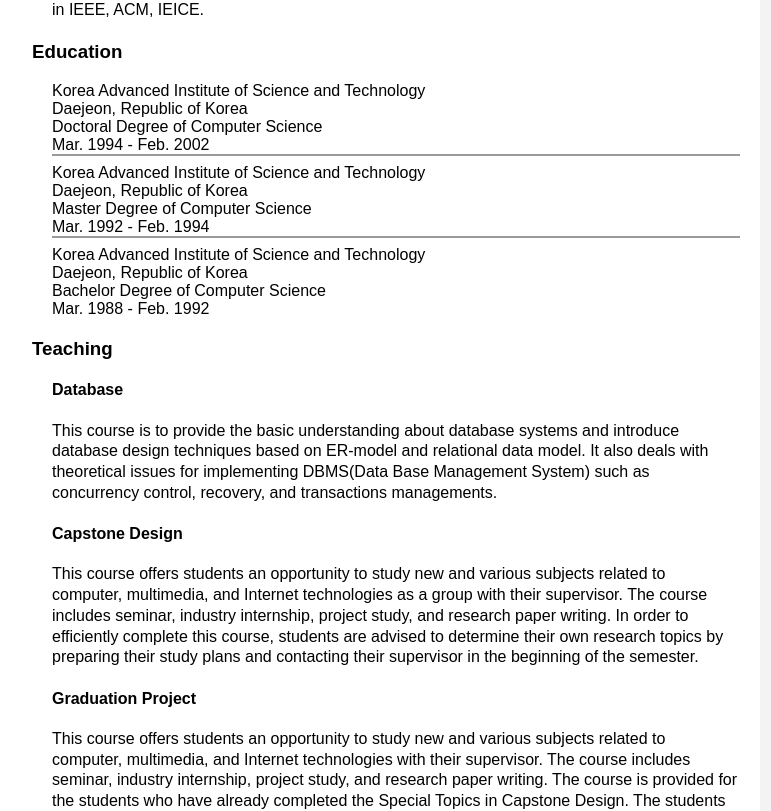
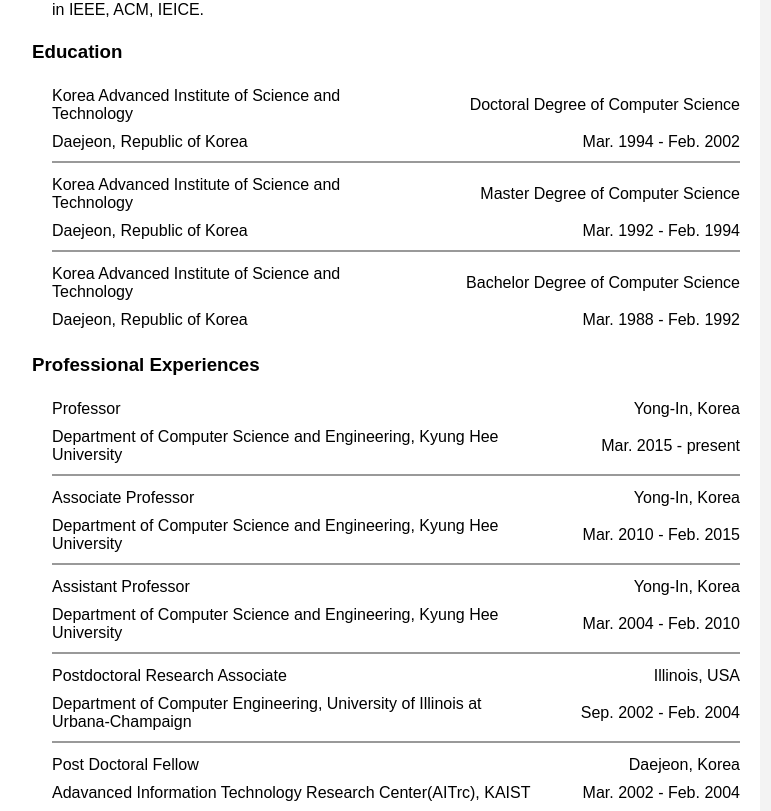
Before and after one commit to meongju0o0/DKE-homepage, a React (Create React App) app: page /pages/about/about-professor in a window 1280 px wide. Shown: the part 809-1620 px from the top of the page, without its empty margins (264-1035 px from the left). Built offline with nearby package versions, Linux system fonts and the light colour scheme.

Commit message:
Update prof profile

```diff
--- a/src/components/Footer.js
+++ b/src/components/Footer.js
@@ -6,7 +6,7 @@
         <footer> {
             <div className="footer">
                 <div className="wrapper">
-                    <p>ⓒ 2023 KHU DKE Lab. DKE Lab uses MIT License.</p>
+                    <p>ⓒ 2024 KHU DKE Lab. All rights reserved.</p>
                 </div>
             </div>
         }
--- a/src/components/Navbar.js
+++ b/src/components/Navbar.js
@@ -54,12 +54,12 @@
                         <div className="dropdown-content">
                             <Link to="/pages/about/about-professor">About Professor</Link>
                             <Link to="/pages/about/missions">Missions</Link>
+                        </div>
                     </div>
                 </div>
             </div>
-        </div>
         }
-    </nav>
+        </nav>
     );
 };
 
--- a/src/components/pages/about/AboutProfessor.js
+++ b/src/components/pages/about/AboutProfessor.js
@@ -1,6 +1,7 @@
 import React from 'react';
 
 import { Education } from './Education';
+import { Experiences } from './Experiences';
 import '../styles/Default.css';
 import '../styles/AboutProfessor.css';
 
@@ -48,6 +49,20 @@
                     </ul>
                 </div>
                 <div className="section">
+                    <h3 className="intro">Professional Experiences</h3>
+                    <ul>
+                        <Experiences department = { "Department of Computer Science and Engineering" } company = { "Kyung Hee University" } position = { "Professor" } country = { "Yong-In, Korea" } date = { "Mar. 2015 - present" } />
+                        <hr style={ {marginTop: '0px', border: 'solid 1px #999'} }/>
+                        <Experiences department = { "Department of Computer Science and Engineering" } company = { "Kyung Hee University" } position = { "Associate Professor" } country = { "Yong-In, Korea" } date = { "Mar. 2010 - Feb. 2015" } />
+                        <hr style={ {marginTop: '0px', border: 'solid 1px #999'} }/>
+                        <Experiences department = { "Department of Computer Science and Engineering" } company = { "Kyung Hee University" } position = { "Assistant Professor" } country = { "Yong-In, Korea" } date = { "Mar. 2004 - Feb. 2010" } />
+                        <hr style={ {marginTop: '0px', border: 'solid 1px #999'} }/>
+                        <Experiences department = { "Department of Computer Engineering" } company = { "University of Illinois at Urbana-Champaign" } position = { "Postdoctoral Research Associate" } country = { "Illinois, USA" } date = { "Sep. 2002 - Feb. 2004" } />
+                        <hr style={ {marginTop: '0px', border: 'solid 1px #999'} }/>
+                        <Experiences department = { "Adavanced Information Technology Research Center(AITrc)" } company = { "KAIST" } position = { "Post Doctoral Fellow" } country = { "Daejeon, Korea" } date = { "Mar. 2002 - Feb. 2004" } />
+                    </ul>
+                </div>
+                <div className="section">
                     <h3 className="intro">Teaching</h3>
                     <ul>
                         <h4>Database</h4>
--- a/src/components/pages/about/Education.js
+++ b/src/components/pages/about/Education.js
@@ -1,25 +1,19 @@
 import React from 'react';
 
+import '../styles/Default.css';
+import '../styles/Education.css';
 
 export const Education = ({ department, school, degree, country, date }) => {
     return (
-        <div> {
-            <><div>
-                <div>
-                    {school}
-                </div>
-                <div>
-                    {country}
-                </div>
+        <div className="education-container">
+            <div className="school-info">
+                <div className="edu-school">{school}</div>
+                <div className="edu-degree">{degree} of {department}</div>
             </div>
-            <div>
-                <div>
-                    {degree} of {department}
-                </div>
-                <div>
-                    {date}
-                </div>
-            </div></>
-        }</div>
-    )
-}
+            <div className="location-info">
+                <div className="edu-country">{country}</div>
+                <div className="edu-date">{date}</div>
+            </div>
+        </div>
+    );
+};
--- /dev/null
+++ b/src/components/pages/about/Experiences.js
@@ -0,0 +1,19 @@
+import React from 'react';
+
+import '../styles/Default.css';
+import '../styles/Experiences.css';
+
+export const Experiences = ({ department, company, position, country, date }) => {
+    return (
+        <div className="experience-container">
+            <div className="location-info">
+                <div className="exp-position">{position}</div>
+                <div className="exp-country">{country}</div>
+            </div>
+            <div className="position-info">
+                <div className="exp-company">{department}, {company}</div>
+                <div className="exp-date">{date}</div>
+            </div>
+        </div>
+    );
+};
--- /dev/null
+++ b/src/components/pages/styles/Education.css
@@ -0,0 +1,24 @@
+.education-container {
+    display: flex;
+    flex-direction: column;
+    margin-top: 5px;
+    margin-bottom: 5px;
+}
+
+.school-info, .location-info {
+    display: flex;
+    justify-content: space-between;
+    align-items: center;
+    margin-top: 5px;
+    margin-bottom: 5px;
+}
+
+.edu-school, .edu-country {
+    flex-basis: 50%;
+    text-align: left;
+}
+
+.edu-degree, .edu-date {
+    flex-basis: 50%;
+    text-align: right;
+}
--- /dev/null
+++ b/src/components/pages/styles/Experiences.css
@@ -0,0 +1,24 @@
+.experience-container {
+    display: flex;
+    flex-direction: column;
+    margin-top: 5px;
+    margin-bottom: 5px;
+}
+
+.location-info, .position-info {
+    display: flex;
+    justify-content: space-between;
+    align-items: center;
+    margin-top: 5px;
+    margin-bottom: 5px;
+}
+
+.exp-position, .exp-company {
+    flex-basis: 70%;
+    text-align: left;
+}
+
+.exp-country, .exp-date {
+    flex-basis: 30%;
+    text-align: right;
+}
```
